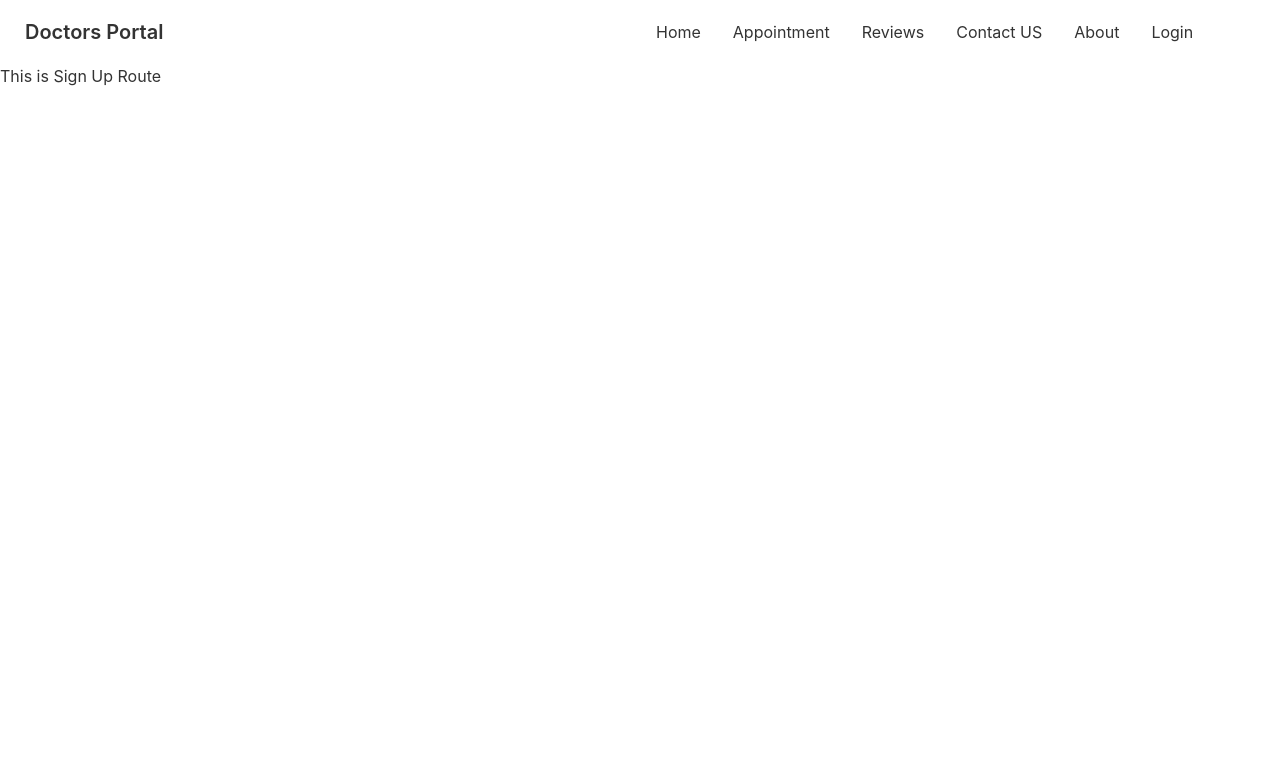
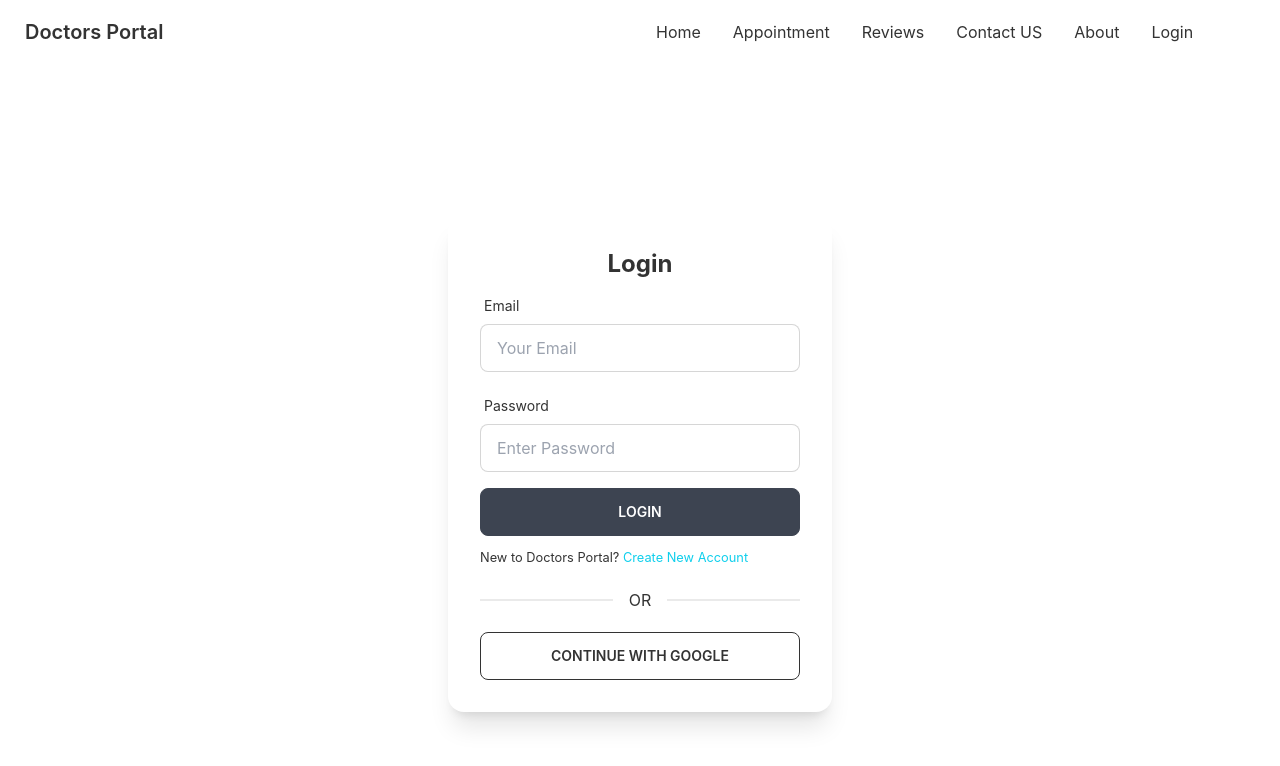
Before and after one commit to SuraiyaAkterTrishna/doctors-portal-client, a React (Create React App) app: page /signup in a window 1280 px wide. Shown: the top 766 px of the page. Built offline with nearby package versions, Linux system fonts and the light colour scheme; no server answers.

Commit message:
SignUp form implement for new user

```diff
--- a/src/Pages/Login/SignUp.js
+++ b/src/Pages/Login/SignUp.js
@@ -1,9 +1,107 @@
 import React from 'react';
+import { useSignInWithEmailAndPassword, useSignInWithGoogle } from 'react-firebase-hooks/auth';
+import auth from '../../firebase.init';
+import { useForm } from "react-hook-form";
+import Loading from '../Shared/Loading';
+import { Link } from 'react-router-dom';
 
 const SignUp = () => {
+    const [signInWithGoogle, gUser, gLoading, gError] = useSignInWithGoogle(auth);
+    const { register, formState: { errors }, handleSubmit } = useForm();
+    const [
+        signInWithEmailAndPassword,
+        user,
+        loading,
+        error,
+      ] = useSignInWithEmailAndPassword(auth);
+
+    let signInError;
+
+    if(loading || gLoading){
+        return <Loading></Loading>
+    }
+
+    if(error || gError){
+        signInError = <p className='text-red-500'><small>{error?.message || gError?.message}</small></p>
+    }
+    if(user || gUser){
+        console.log(user || gUser);
+    }
+
+    const onSubmit = (data) => {
+        console.log(data);
+        signInWithEmailAndPassword(data.email, data.password);
+    }
     return (
-        <div>
-            <h2>This is Sign Up Route</h2>
+        <div className='flex h-screen justify-center items-center'>
+            <div className="card w-96 bg-base-100 shadow-xl">
+                <div className="card-body">
+                    <h2 className="text-center text-2xl font-bold">Login</h2>
+                    <form onSubmit={handleSubmit(onSubmit)}>
+
+                        <div class="form-control w-full max-w-xs">
+                            <label class="label">
+                                <span class="label-text">Email</span>
+                            </label>
+                            <input
+                                type="email"
+                                placeholder="Your Email"
+                                class="input input-bordered w-full max-w-xs"
+                                {...register("email", {
+                                    required: {
+                                        value: true,
+                                        message: 'Email is required'
+                                    },
+                                    pattern: {
+                                        value: /[a-z0-9]+@[a-z]+\.[a-z]{2,3}/,
+                                        message: 'Provide a valid Email'
+                                    }
+                                })}
+                            />
+
+                            <label class="label">
+                                {errors.email?.type === 'required' && <span class="label-text-alt text-red-500">{errors.email.message}</span>}
+                                {errors.email?.type === 'pattern' && <span class="label-text-alt text-red-500">{errors.email.message}</span>}
+
+                            </label>
+                        </div>
+                        <div class="form-control w-full max-w-xs">
+                            <label class="label">
+                                <span class="label-text">Password</span>
+                            </label>
+                            <input
+                                type="password"
+                                placeholder="Enter Password"
+                                class="input input-bordered w-full max-w-xs"
+                                {...register("password", {
+                                    required: {
+                                        value: true,
+                                        message: 'Password is required'
+                                    },
+                                    minLength: {
+                                        value: 6,
+                                        message: 'Must be 6 characters or longer'
+                                    }
+                                })}
+                            />
+
+                            <label class="label">
+                                {errors.password?.type === 'required' && <span class="label-text-alt text-red-500">{errors.password.message}</span>}
+                                {errors.password?.type === 'minLength' && <span class="label-text-alt text-red-500">{errors.password.message}</span>}
+
+                            </label>
+                        </div>
+                        {signInError}
+                        <input className='btn w-full max-w-xs text-white' type="submit" value="Login" />
+                    </form>
+
+                    <p><small>New to Doctors Portal? <Link className='text-primary' to="/signup">Create New Account</Link></small></p>
+                    <div className="divider">OR</div>
+                    <button
+                        onClick={() => signInWithGoogle()}
+                        className="btn btn-outline">Continue With Google</button>
+                </div>
+            </div>
         </div>
     );
 };
```
